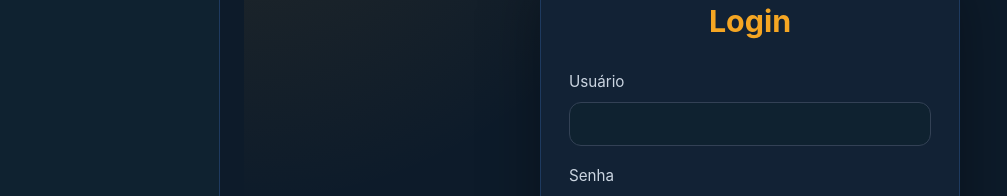
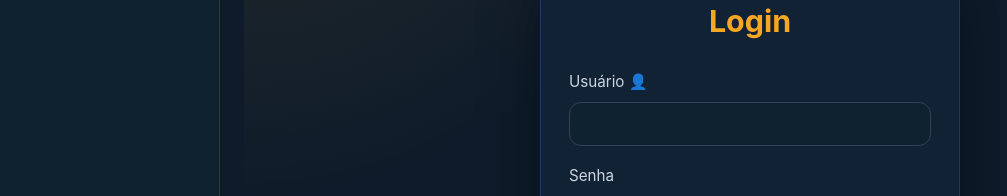
Before and after one commit to marciedson/taskflow, a React (Vite) app: page /login in a window 1280 px wide. Shown: the part 269-465 px from the top of the page, without its empty margins (0-1007 px from the left). Built offline with nearby package versions, Linux system fonts and the light colour scheme.

Commit message:
Projeto atualizado

```diff
--- a/src/pages/Login.jsx
+++ b/src/pages/Login.jsx
@@ -32,7 +32,7 @@ function Login({ onLogin }) {
       <form className={`login-form ${shake ? 'shake' : ''}`} onSubmit={handleLogin}>
         <h2>Login</h2>
         <label>
-          Usuário
+          Usuário 👤
           <input
             type="text"
             value={usuario}
```
